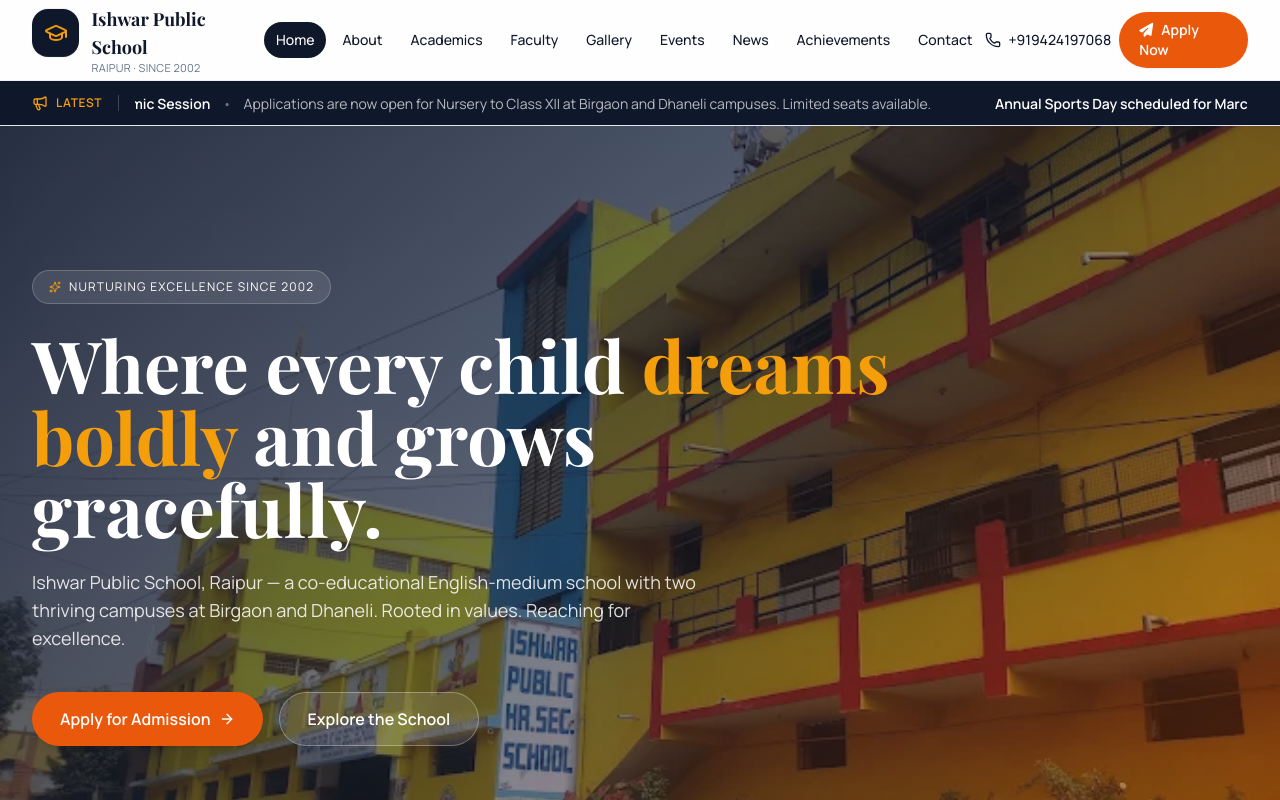
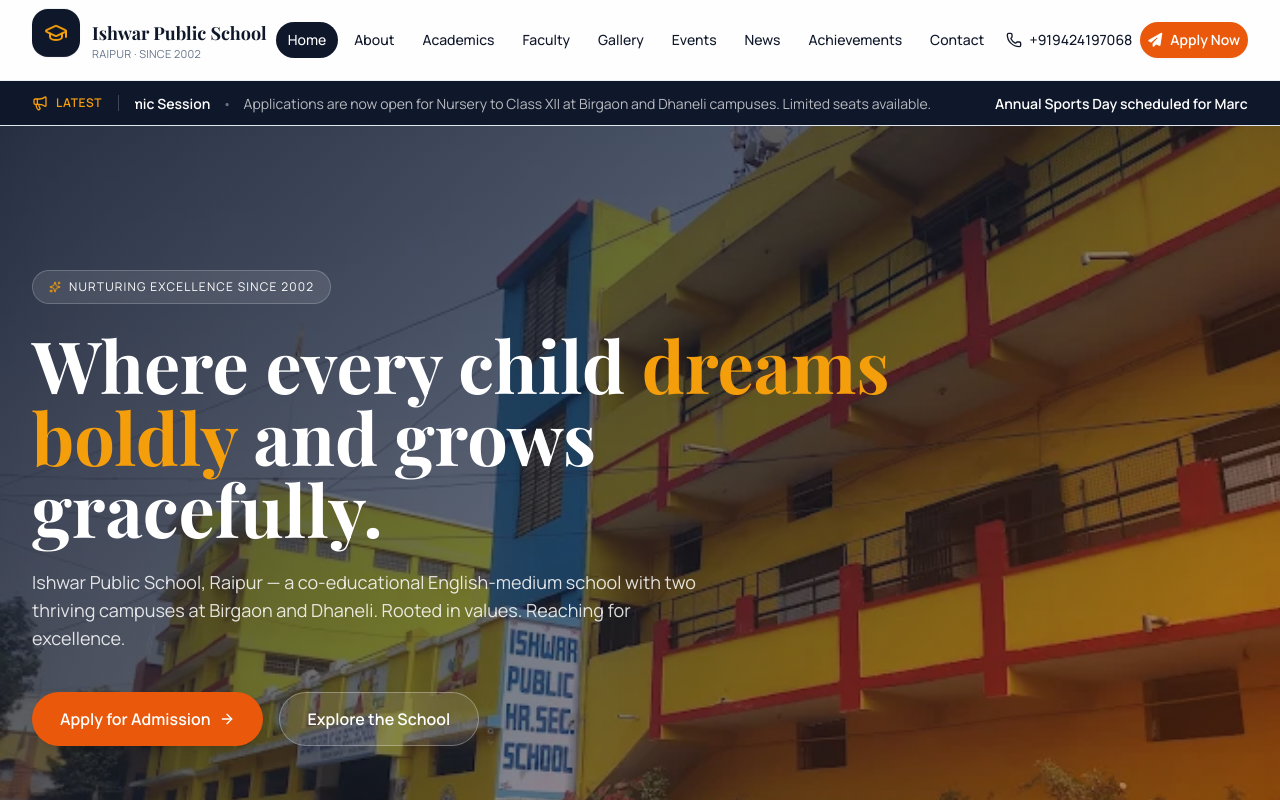
Before and after one commit to prasadankit-129/ishwarpublicschool.in, a React (Create React App) app in the folder frontend/: page / in a window 1280 px wide. Shown: the top 800 px of the page. Built offline with nearby package versions, Linux system fonts and the light colour scheme.

Commit message:
Update Navbar.jsx

```diff
--- a/frontend/src/components/Navbar.jsx
+++ b/frontend/src/components/Navbar.jsx
@@ -57,7 +57,7 @@ export default function Navbar() {
             <Link
               to="/admissions"
               data-testid="nav-cta-admissions"
-              className="px-5 py-2 rounded-full bg-brand-ochre text-white font-semibold text-sm hover:bg-brand-ochre/90 transition-all shadow-sm hover:shadow-md hover:-translate-y-0.5"
+              className="px-2 py-2 rounded-full bg-brand-ochre text-white font-semibold text-sm hover:bg-brand-ochre/90 transition-all shadow-sm hover:shadow-md hover:-translate-y-0.5"
             >
               <i className="fa-solid fa-paper-plane mr-2" aria-hidden="true" />
               Apply Now
@@ -91,7 +91,7 @@ export default function Navbar() {
                 {l.label}
               </NavLink>
             ))}
-            <Link to="/admissions" onClick={() => setOpen(false)} className="block px-4 py-2 rounded-lg bg-brand-ochre text-white font-semibold text-center">
+            <Link to="/admissions" onClick={() => setOpen(false)} className="block px-2 py-2 rounded-lg bg-brand-ochre text-white font-semibold text-center">
               <i className="fa-solid fa-paper-plane mr-2" aria-hidden="true" />
               Apply Now
             </Link>
```
